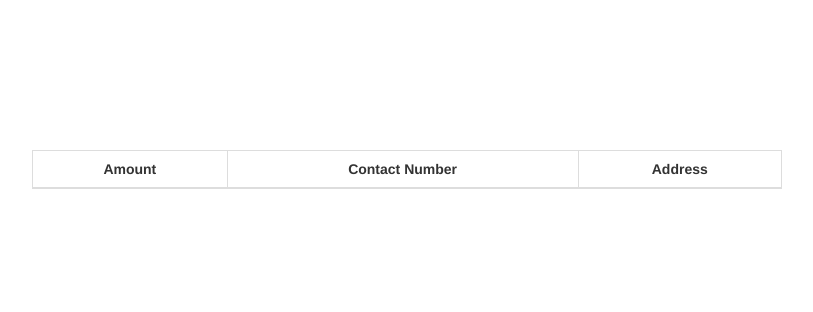
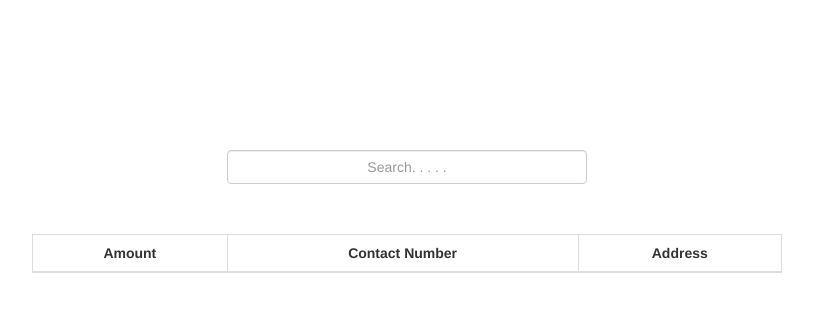
Before and after one commit to mahendhar9/e-shop, a plain HTML site: page index.html at #!/orders in a window 1280 px wide. Shown: the whole page, without its empty margins (233-1046 px from the left). Drawn offline with nearby package versions, Linux system fonts and the light colour scheme; some packages are replaced by stand-ins of ours; a script that the page names is missing.

Commit message:
Add Search functionality

```diff
--- a/css/src/styles.scss
+++ b/css/src/styles.scss
@@ -8,8 +8,16 @@
   }
 }
 
+.search-row {
+ margin-top: 150px;
+
+ .search-text {
+ text-align: center;
+ }
+}
+
 .orders-row {
-  margin-top: 150px;
+  margin-top: 50px;
   text-align: center;
 
   th {
--- a/pages/orders.html
+++ b/pages/orders.html
@@ -1,4 +1,7 @@
-<div class="row ">
+<div class="row search-row">
+  <div class="col-md-offset-4 col-md-4">
+    <input type="text" class="form-control search-text" ng-model = "search"  placeholder="Search. . . . .">
+  </div>
 </div>
 
 <div class="row orders-row">
@@ -12,7 +15,7 @@
         </tr>
       </thead>
       <tbody>
-        <tr ng-repeat = "detail in showDetails">
+        <tr ng-repeat = "detail in showDetails | filter:search">
           <td>{{detail.amount}}</td>
           <td>{{detail.contactNumber}}</td>
           <td>{{detail.address}}</td>
```
Also changed, not shown: pages/home.html (+2 -2 lines), css/styles.css, 1 other file.
